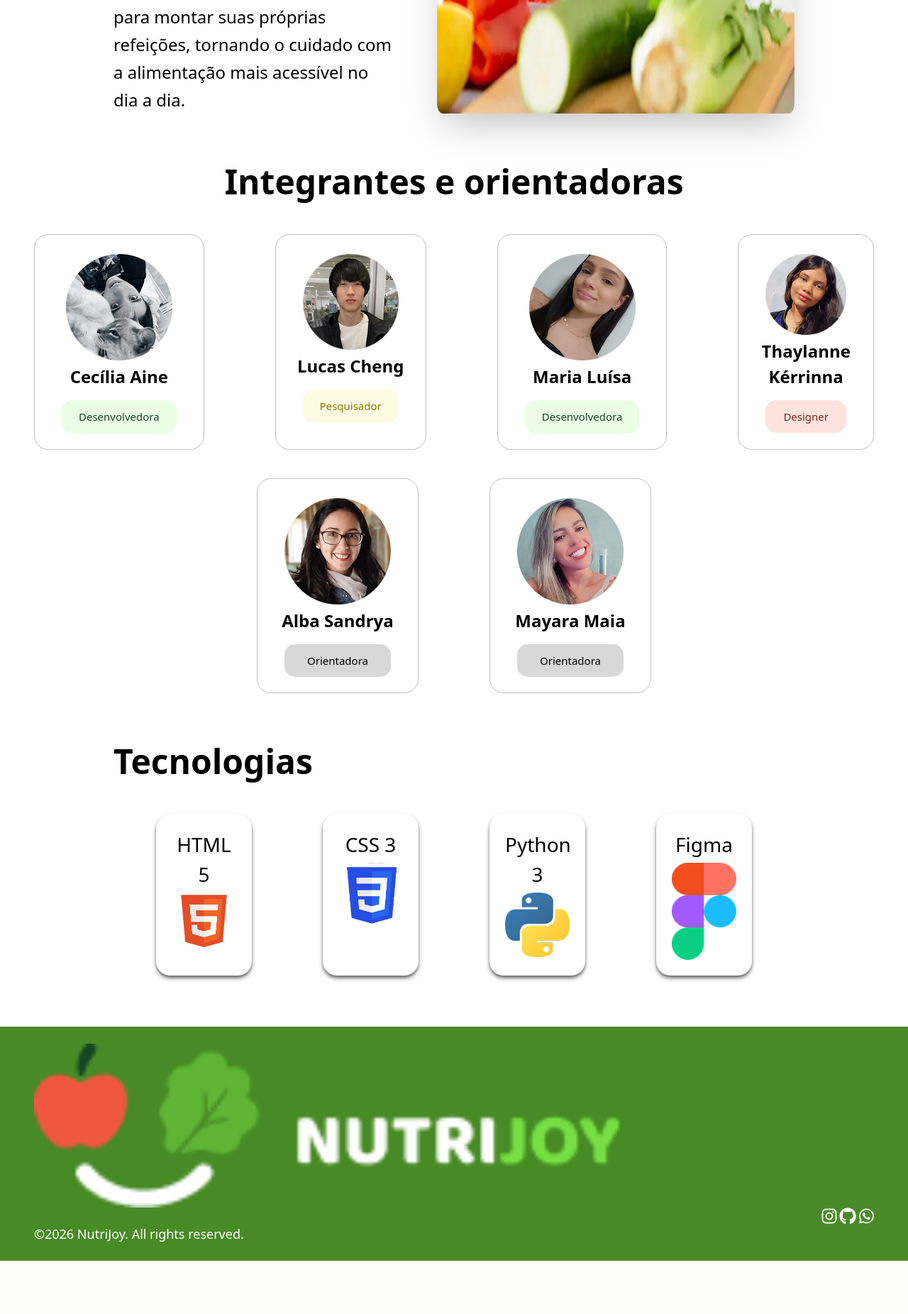
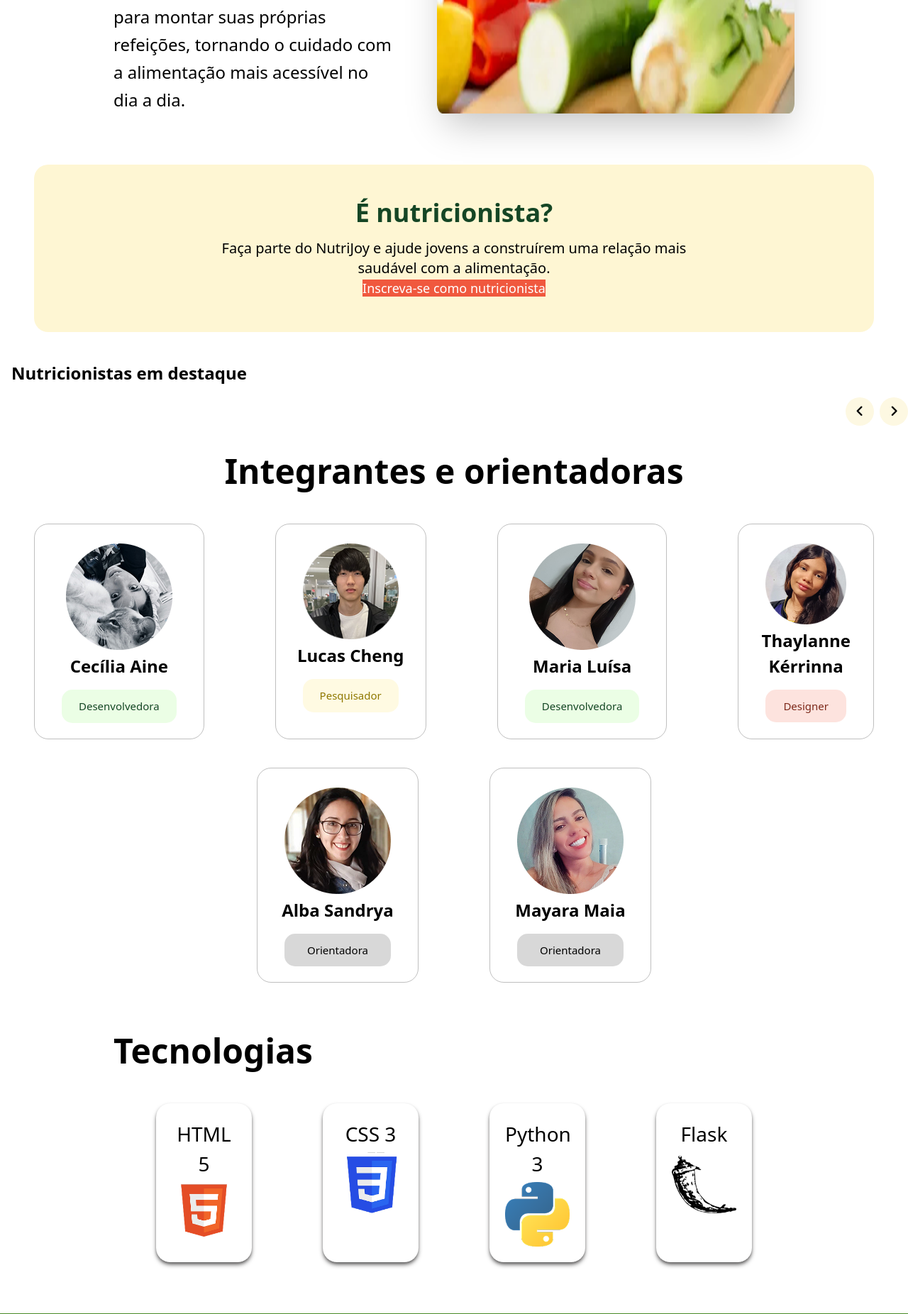
Before and after one commit to ceci869/NutriJoy-IFZN, a Flask app: page / in a window 1280 px wide. Shown: the part 595-2447 px from the top of the page at 71% size. Before the commit the page ends 2372 px from the top, so only its background shows below. Run offline with Flask 3, Linux system fonts and the light colour scheme; data that the repository does not hold is empty; parts of the project's set-up code (start-up, migrations or seed data) failed here and were passed over; some libraries are stand-ins or nearby versions.

Commit message:
Adiciona botao para formulario de nutricionistas

```diff
--- a/routes.py
+++ b/routes.py
@@ -40,7 +40,12 @@ def index():
         'Maria Luísa',
         'Thaylanne Kérrinna'
     ]
-    return render_template('index.html', lista_colaboradores=lista_colaboradores)
+    nutritionists = get_nutritionists()
+    return render_template(
+        'index.html',
+        lista_colaboradores=lista_colaboradores,
+        nutritionists=nutritionists
+    )
 
 
 @app.route('/paginaerro')
--- a/templates/index.html
+++ b/templates/index.html
@@ -17,8 +17,8 @@
             </div>
             <div class="flex-none">
                 <ul class="menu menu-horizontal px-1 text-xl flex gap-x-4">
-                    <li><a href="{{ url_for('user.verificalogin') }}" class="border-solid border-2 rounded-lg py-[3px] bg-white text-[#F0583E] text-[20px] border-[#F0583E66]">Entrar</a></li>
-                    <li><a href="{{ url_for('user.add_user') }}" class="border-solid border-2 rounded-lg py-[3px] bg-[#F0583E] text-white text-[20px]">Cadastrar</a></li>
+                    <li><a href="{{ url_for('user.verificalogin') }}" class="border-solid border-2 rounded-lg py-[3px] bg-white text-[#F0583E] text-[20px] border-[#F0583E66] transition-colors duration-150 hover:bg-[#F0583E] hover:text-white">Entrar</a></li>
+                    <li><a href="{{ url_for('user.add_user') }}" class="border-solid border-2 rounded-lg py-[3px] bg-[#F0583E] text-white text-[20px] transition-colors duration-150 hover:bg-[#D94C35]">Cadastrar</a></li>
                 </ul>
             </div>
         </div>
@@ -44,6 +44,82 @@
                 </p>
             </div>
             <img src="{{ url_for('static', filename='img/crianca-nutricao.png') }}" class="rounded-lg shadow-2xl"/>
+        </div>
+
+        <!-- Cadastro de nutricionistas -->
+        <section class="mx-12 my-10 rounded-[20px] bg-[#FEF6D3] px-8 py-12 text-center">
+            <h2 class="text-4xl font-semibold text-[#154625]">É nutricionista?</h2>
+            <p class="mx-auto mt-4 max-w-2xl text-xl text-black">
+                Faça parte do NutriJoy e ajude jovens a construírem uma relação mais saudável com a alimentação.
+            </p>
+            <a href="{{ url_for('formulario_nutricionista') }}"
+               class="btn mt-6 border-[#F0583E] bg-[#F0583E] text-lg text-white hover:bg-[#d94c35]">
+                Inscreva-se como nutricionista
+            </a>
+        </section>
+
+        <!-- Nutricionistas -->
+        <h2 class="text-[24px] font-semibold mb-4 mt-10 ml-4">
+            Nutricionistas em destaque
+        </h2>
+
+        <div class="flex items-center ml-4">
+
+            <div id="nutri_carrossel" class="flex gap-[24px] carousel w-full flex-1">
+
+                {% for nutritionist in nutritionists %}
+
+                <div class="flex flex-col carousel-item bg-white card border border-[#0000001A] rounded-xl shadow-sm hover:shadow-md transition mb-[5px] p-3 w-[300px] min-h-[130px]">
+
+                    <div class="flex gap-4 h-full flex-grow items-center">
+
+                        <div class="avatar placeholder">
+                            <div class="rounded-full w-[88px] h-[88px]">
+                                <img src="/{{ nutritionist.profile_photo.replace('\\', '/') }}"
+                                     alt="Imagem de perfil"
+                                     class="object-cover">
+                            </div>
+                        </div>
+
+                        <div class="flex flex-col justify-between self-stretch">
+
+                            <div>
+                                <h3 class="font-medium text-[16px]">
+                                    {{ nutritionist.name }}
+                                </h3>
+
+                                <p class="text-sm text-[#AEAEAE]">
+                                    CRN {{ nutritionist.crn }}
+                                </p>
+                            </div>
+
+                            <a href="{{ url_for('perfilnutricionista', nutritionist_crn=nutritionist.crn) }}"
+                               class="text-[14px] font-semibold text-[#154625] hover:underline mt-2 w-fit">
+                                Ver perfil
+                            </a>
+
+                        </div>
+
+                    </div>
+
+                </div>
+
+                {% endfor %}
+
+            </div>
+
+            <div class="ml-[15px] flex gap-2">
+                <button onclick="rolarCarrossel('nutri_carrossel', -1)"
+                    class="w-[40px] h-[40px] bg-[#FDF8E2] rounded-full flex items-center justify-center text-[18px] hover:bg-[#FEF1AD] transition">
+                    <i class="fa-solid fa-angle-left"></i>
+                </button>
+
+                <button onclick="rolarCarrossel('nutri_carrossel', 1)"
+                    class="w-[40px] h-[40px] bg-[#FDF8E2] rounded-full flex items-center justify-center text-[18px] hover:bg-[#FEF1AD] transition">
+                    <i class="fa-solid fa-angle-right"></i>
+                </button>
+            </div>
+
         </div>
 
         <!-- Integrantes -->
@@ -134,9 +210,9 @@
             </div>
             </div>
             <div class="shadow-md shadow-[#5D5C5C] rounded-[20px] p-[22px]">
-            <p class="text-center text-[28px] font-medium">Figma</p>
+            <p class="text-center text-[28px] font-medium">Flask</p>
             <div>
-            <img class="mt-[5px] mx-auto" src="{{ url_for('static', filename='img/figma.png') }}" alt="Ícone do Figma">
+            <img class="mt-[5px] mx-auto" src="{{ url_for('static', filename='img/flask.webp') }}" alt="Ícone do Figma">
             </div>
             </div>
             </div>
@@ -164,5 +240,6 @@
         <p class="text-[18px] text-white">©2026 NutriJoy. All rights reserved.</p>
     </footer>
 
+    <script src="{{ url_for('static', filename='scripts.js') }}"></script>
 </body>
 </html>
```
Also changed, not shown: static/img/flask.webp (added).
